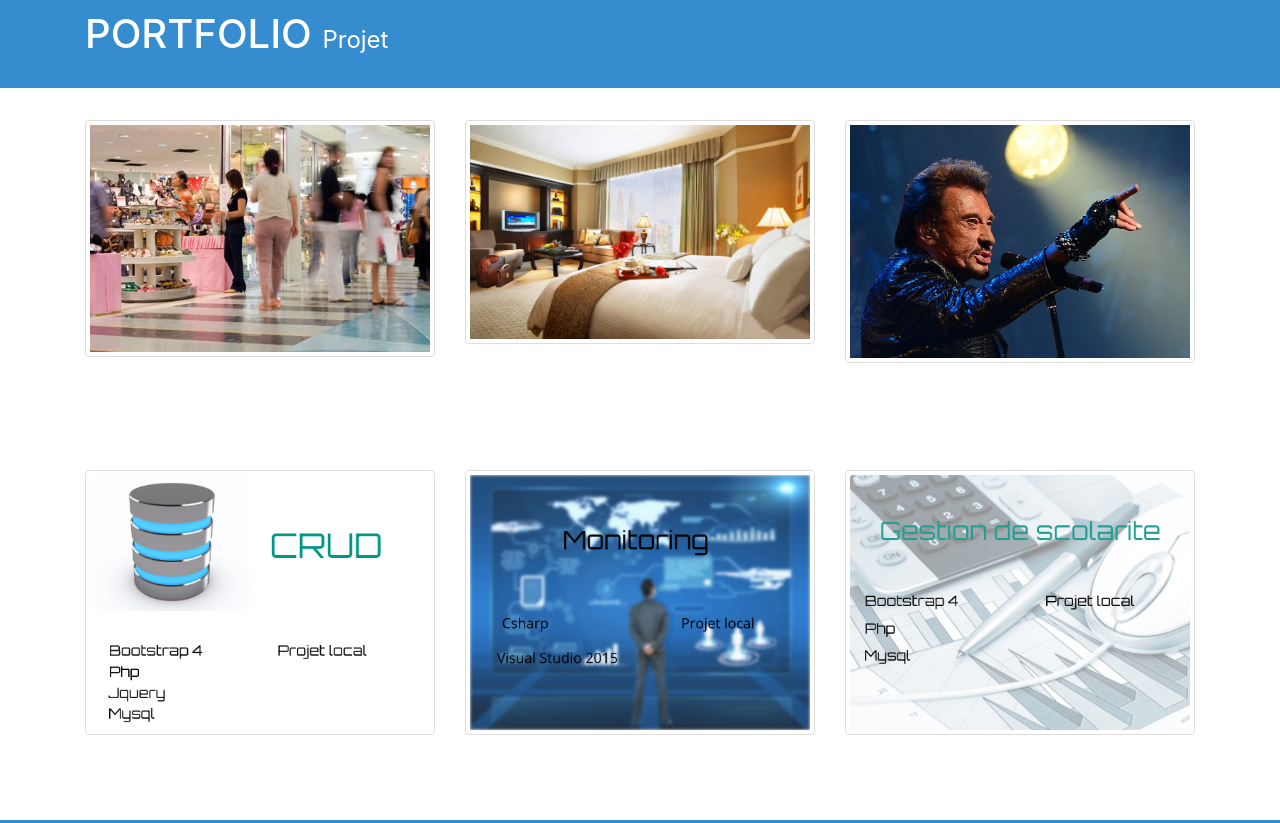
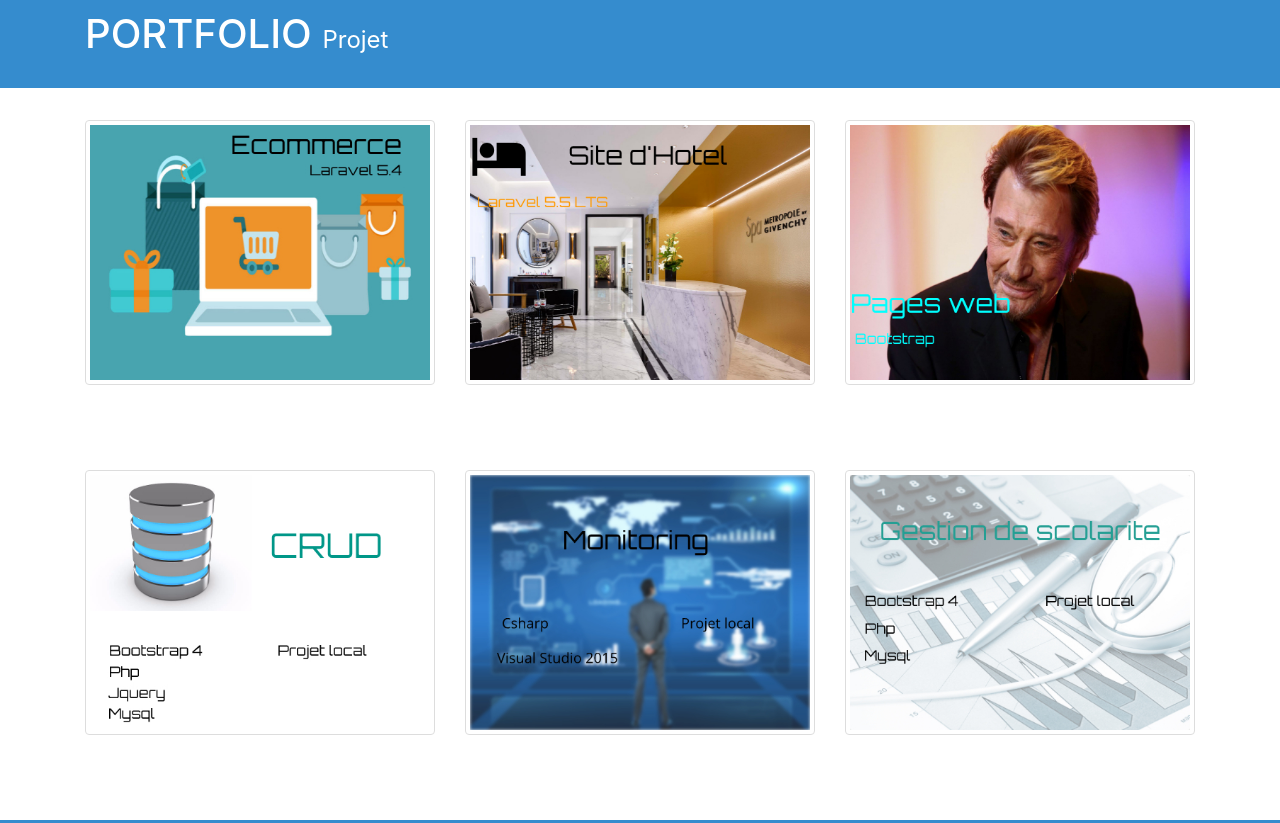
Before and after one commit to Sarobidy/newgeneration, a plain HTML site: page index.html in a window 1280 px wide. Shown: the part 720-1543 px from the top of the page. Drawn offline with Linux system fonts and the light colour scheme.

Commit message:
autre mise a jour

```diff
--- a/index.html
+++ b/index.html
@@ -58,7 +58,7 @@
 <div class="flip-container" ontouchstart="this.classList.toggle('hover');">
     <div class="flipper">
         <div class="front">
-            <img src="assets/img/2.jpg" class="img-thumbnail" alt="">
+            <img src="assets/img/9.jpeg" class="img-thumbnail" alt="">
         </div>
         <div class="back">
             <h3 class="text-center">Ecommerce</h3>
@@ -73,7 +73,7 @@
 <div class="flip-container" ontouchstart="this.classList.toggle('hover');">
 <div class="flipper">
         <div class="front">
-            <img src="assets/img/50.jpg" class="img-thumbnail" alt="">
+            <img src="assets/img/3.jpeg" class="img-thumbnail" alt="">
         </div>
         <div class="back">
             <h3 class="text-center">Site d'Hotel</h3>
@@ -87,7 +87,7 @@
 <div class="flip-container" ontouchstart="this.classList.toggle('hover');">
 <div class="flipper">
         <div class="front">
-            <img src="assets/img/5.jpg" class="img-thumbnail" alt="">
+            <img src="assets/img/4.jpeg" class="img-thumbnail" alt="">
         </div>
         <div class="back">
             <h3 class="text-center">Pages Web</h3>
```
Also changed, not shown: assets/img/3.jpeg (added), assets/img/4.jpeg (added), assets/img/9.jpeg (added).
